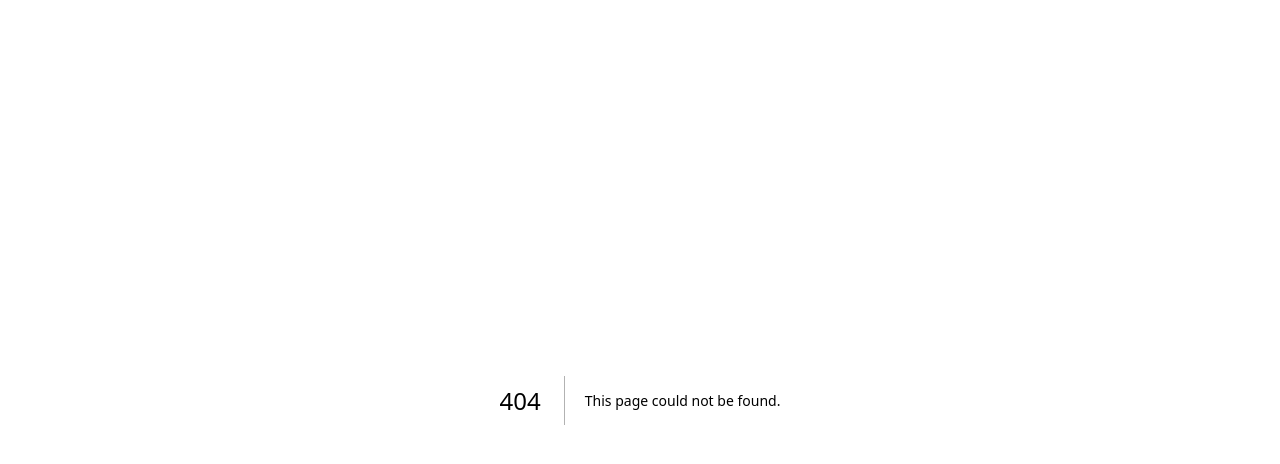
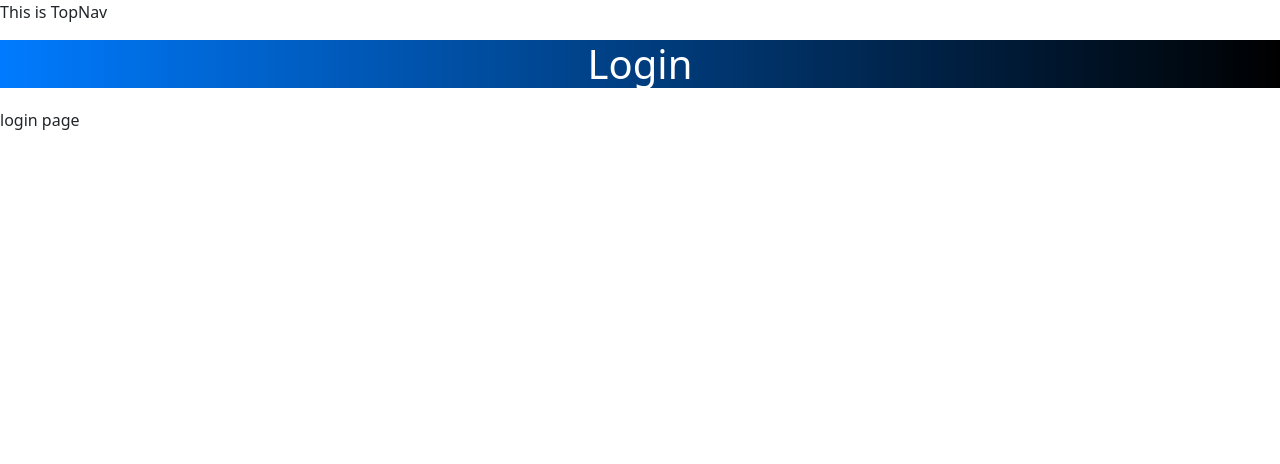
Before and after one commit to dipguha/elearning, a Next.js app in the folder client/: page /login in a window 1280 px wide. Before the commit this address had no page. Shown: the top 464 px of the page. Built offline with nearby package versions, Linux system fonts and the light colour scheme.

Commit message:
f007 - added .next in gitignore, added login

```diff
--- /dev/null
+++ b/client/components/TopNav.js
@@ -0,0 +1,9 @@
+const TopNav = () => {
+    return (
+        <>
+            <p>This is TopNav</p>
+        </>
+    );
+};
+
+export default TopNav;
--- a/client/pages/_app.js
+++ b/client/pages/_app.js
@@ -1,9 +1,15 @@
-import 'bootstrap/dist/css/bootstrap.min.css'
-import 'antd/dist/reset.css'
+import TopNav from "../components/TopNav";
+import "bootstrap/dist/css/bootstrap.min.css";
+import "antd/dist/reset.css";
 import "../public/css/styles.css";
 
 function MyApp({ Component, pageProps }) {
-    return <Component {...pageProps} />;
+    return (
+        <>
+            <TopNav />
+            <Component {...pageProps} />
+        </>
+    );
   }
 
-  export default MyApp;
+export default MyApp;
--- a/client/pages/index.js
+++ b/client/pages/index.js
@@ -5,6 +5,6 @@ const Index = () => {
             <p1>This is Chandradip</p1>
         </>
     );
-};
+}
 
 export default Index;
--- /dev/null
+++ b/client/pages/login.js
@@ -0,0 +1,10 @@
+const Login = () => {
+    return (
+      <>
+        <h1 className="jumbotron text-center bg-primary square">Login</h1>
+        <p>login page</p>
+      </>
+    );
+  }
+
+export default Login;
```
Also changed, not shown: client/pages/register.js (added, +10 -0 lines), 2 other files (tests, documents, lock files or other folders).
